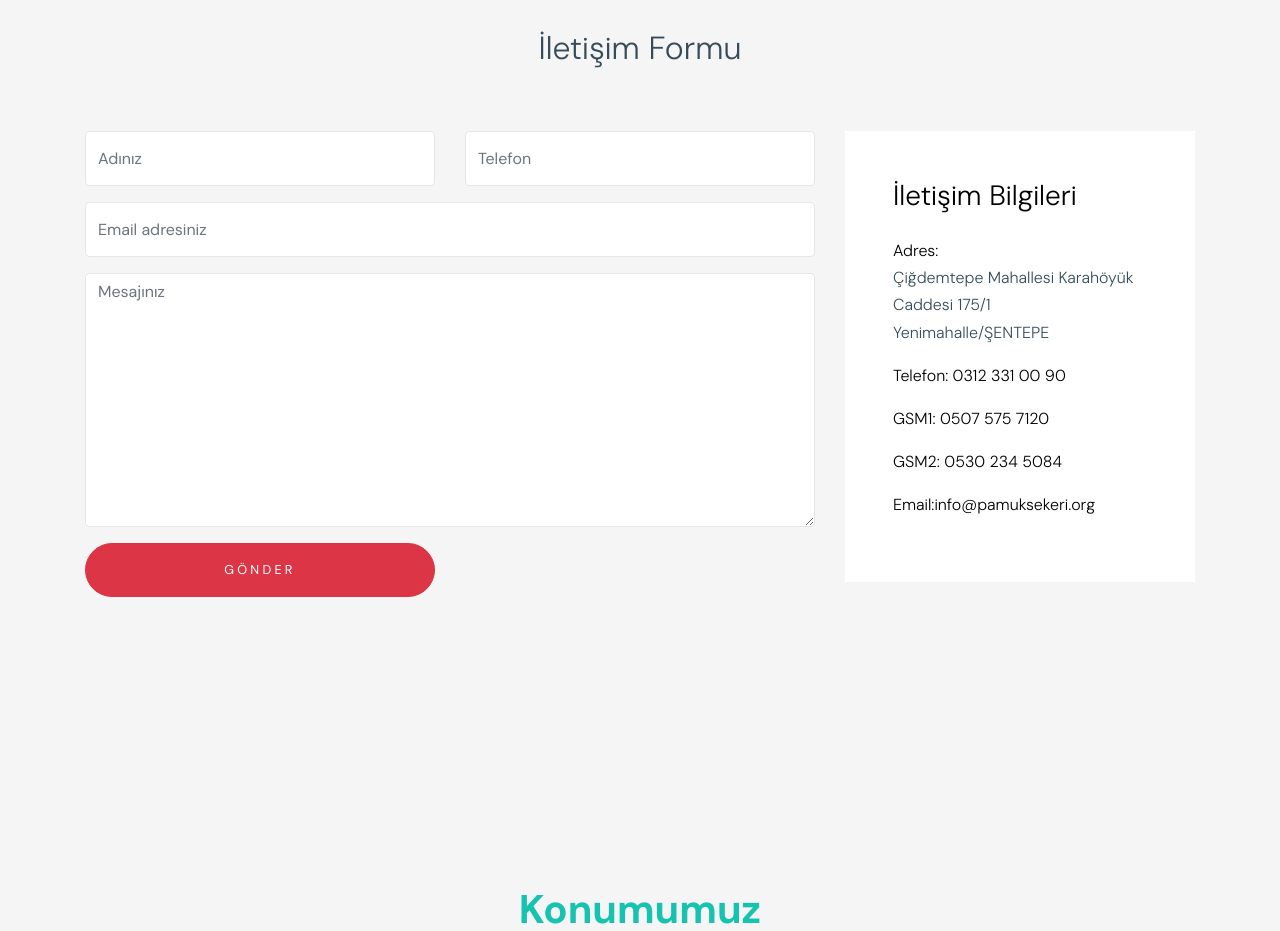
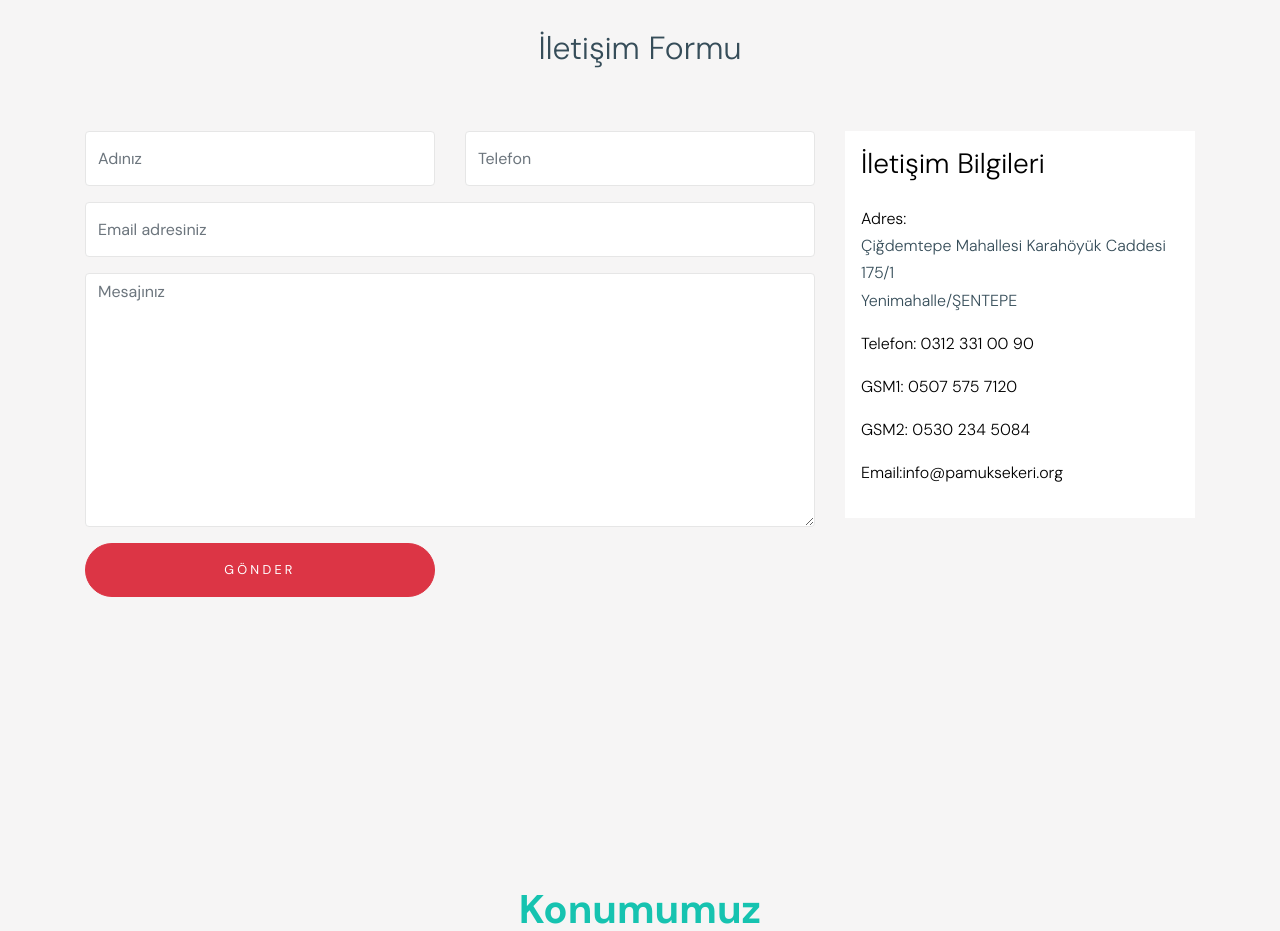
Before and after one commit to ayintap/seker-pamuk, a plain HTML site: page contact.html in a window 1280 px wide. Shown: the part 860-1791 px from the top of the page. Drawn offline with Linux system fonts and the light colour scheme; files whose address does not match are found by name.

Commit message:
Update contact.html

```diff
--- a/contact.html
+++ b/contact.html
@@ -152,7 +152,7 @@
             </form>
           </div>
 		    <div class="col-lg-4 ml-auto">
-            <div class="bg-white p-3 p-md-5">
+            <div class="bg-white p-3">
               <h3 class="text-black mb-4">İletişim Bilgileri</h3>
               <ul class="list-unstyled footer-link">
                 <li class="d-block mb-3">
```
